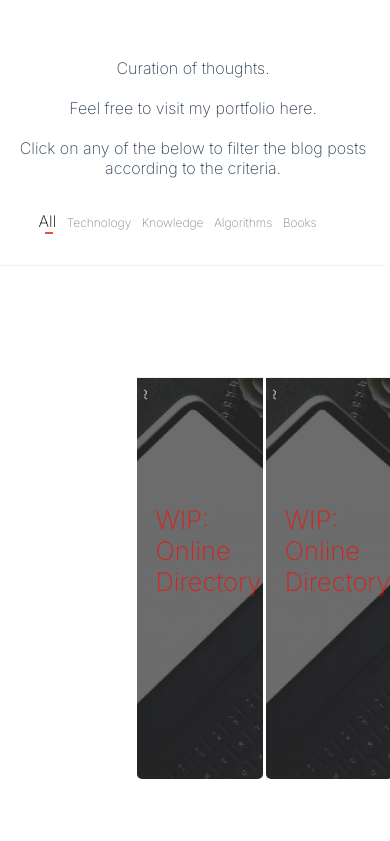
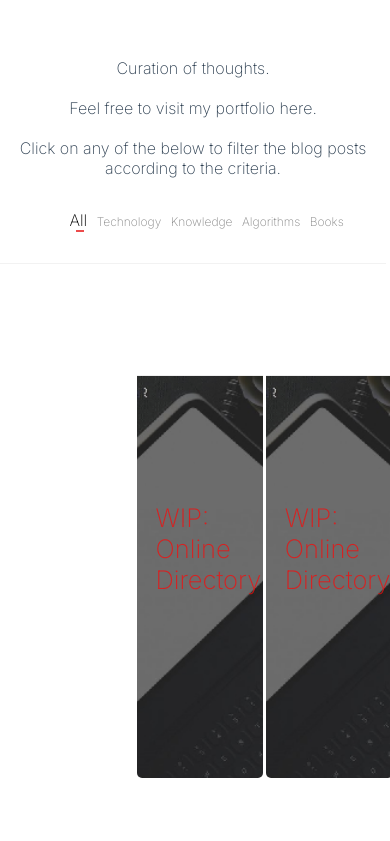
Before and after one commit to tiasmt/TiasDev, a Vue app: page /Portfolio in a window 390 px wide. Shown: the top 841 px of the page. Built offline with nearby package versions, Linux system fonts and the light colour scheme.

Commit message:
Recentering navbar in mobile view

```diff
--- a/src/components/navbar.vue
+++ b/src/components/navbar.vue
@@ -218,7 +218,7 @@ img {
   ul {
     left: 0;
     top: 0;
-    padding-left: 10%;
+    padding-left: 18%;
     padding-bottom: 8%;
     border-bottom: 1px solid rgba(211, 210, 210, 0.296);
     overflow: hidden;
@@ -329,7 +329,7 @@ img {
   ul {
     left: 0;
     top: 0;
-    padding-left: 0%;
+    padding-left: 10%;
     height: 10%;
     border-bottom: 1px solid rgba(211, 210, 210, 0.296);
   }
```
